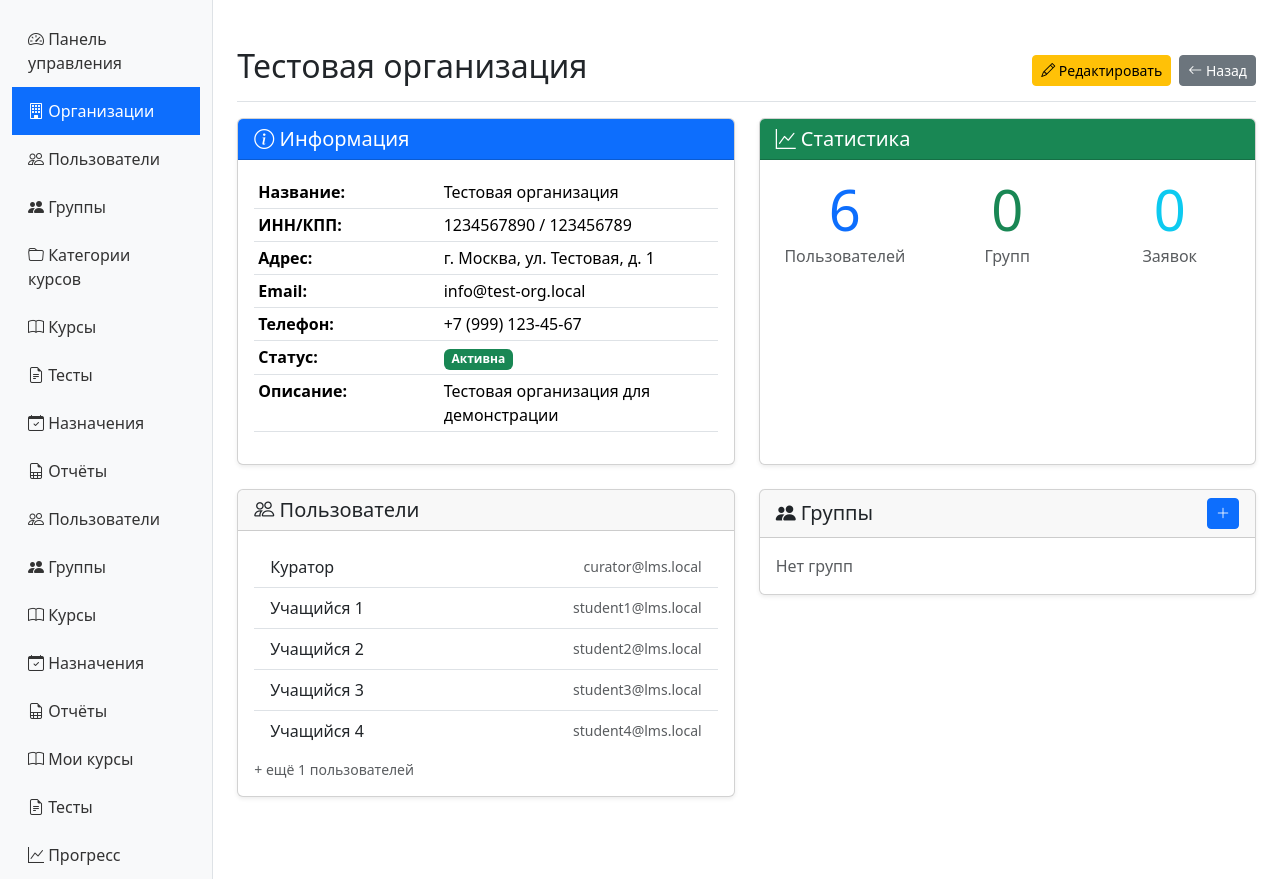
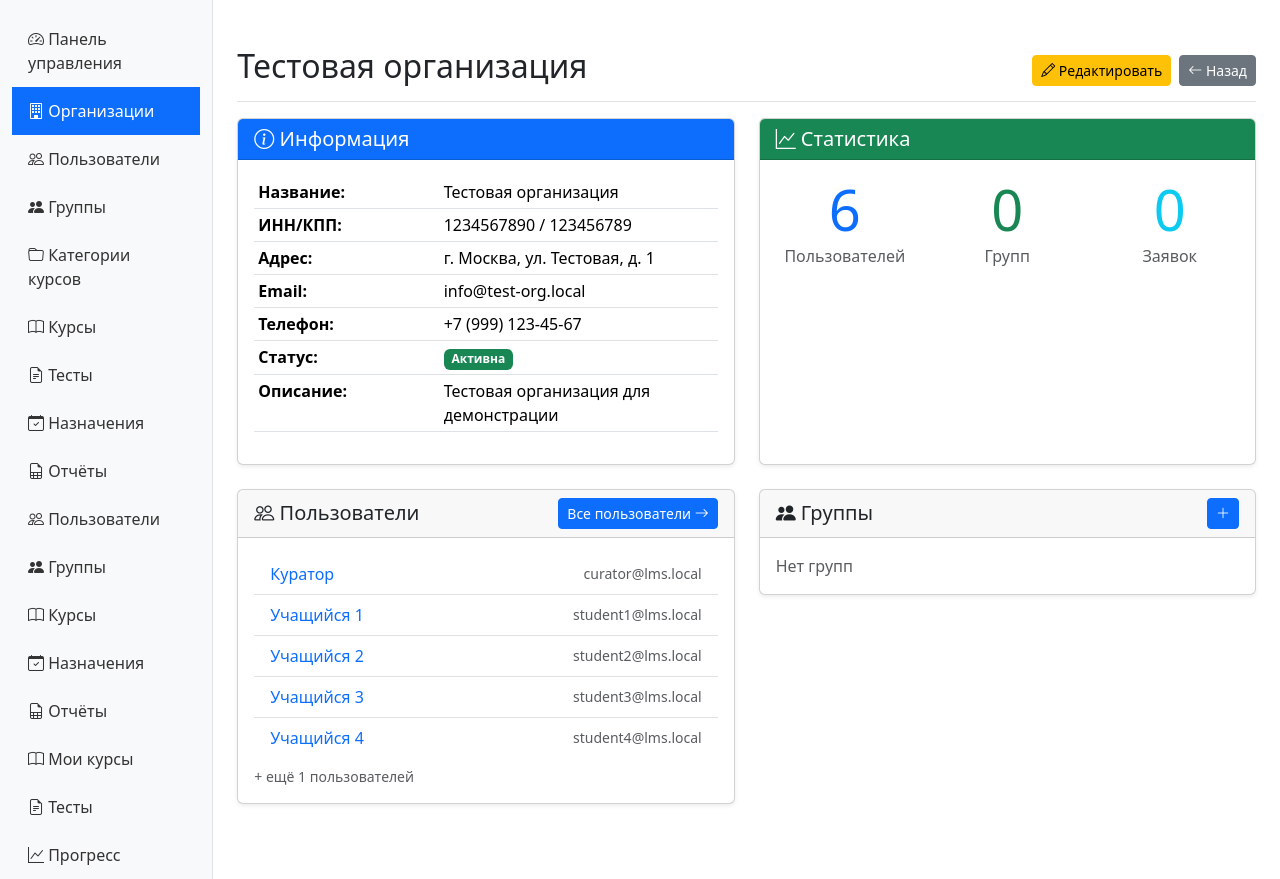
Before and after one commit to mirivlad/loles, a Laravel app: page /admin/organizations/1 in a window 1280 px wide. Shown: the part 57-936 px from the top of the page. Run offline with Laravel 12, Linux system fonts and the light colour scheme; a user stored in the database is signed in; data comes from the database, SQL or seed files in the repository; data that the repository does not hold is empty.

Commit message:
Fix: UX улучшения по замечаниям
✅ 1. Ссылка 'Все пользователи' в просмотре организации
✅ 2. Кнопка '+' для группы с предустановленной организацией
✅ 3. Упрощён выбор типа группы (по умолчанию организация)
✅ 4. Исправлена ошибка GroupPolicy::update()
✅ 5. Управление группами в редактировании пользователя
✅ Показ всех доступных групп (общие + организации)

Co-authored-by: Qwen-Coder <qwen-coder@alibabacloud.com>

```diff
--- a/resources/views/admin/organizations/show.blade.php
+++ b/resources/views/admin/organizations/show.blade.php
@@ -107,15 +107,18 @@
             <div class="row">
                 <div class="col-md-6 mb-4">
                     <div class="card shadow-sm">
-                        <div class="card-header">
+                        <div class="card-header d-flex justify-content-between align-items-center">
                             <h5 class="mb-0"><i class="bi bi-people"></i> Пользователи</h5>
+                            <a href="{{ route('admin.users.index', ['organization_id' => $organization->id]) }}" class="btn btn-sm btn-primary">
+                                Все пользователи <i class="bi bi-arrow-right"></i>
+                            </a>
                         </div>
                         <div class="card-body">
                             @if($organization->users->count() > 0)
                             <ul class="list-group list-group-flush">
                                 @foreach($organization->users->take(5) as $user)
                                 <li class="list-group-item d-flex justify-content-between align-items-center">
-                                    {{ $user->name }}
+                                    <a href="{{ route('admin.users.show', $user) }}" class="text-decoration-none">{{ $user->name }}</a>
                                     <small class="text-muted">{{ $user->email }}</small>
                                 </li>
                                 @endforeach
```
Also changed, not shown: app/Http/Controllers/Admin/UserController.php (+9 -1 lines), resources/views/admin/groups/create.blade.php (+4 -4 lines).
